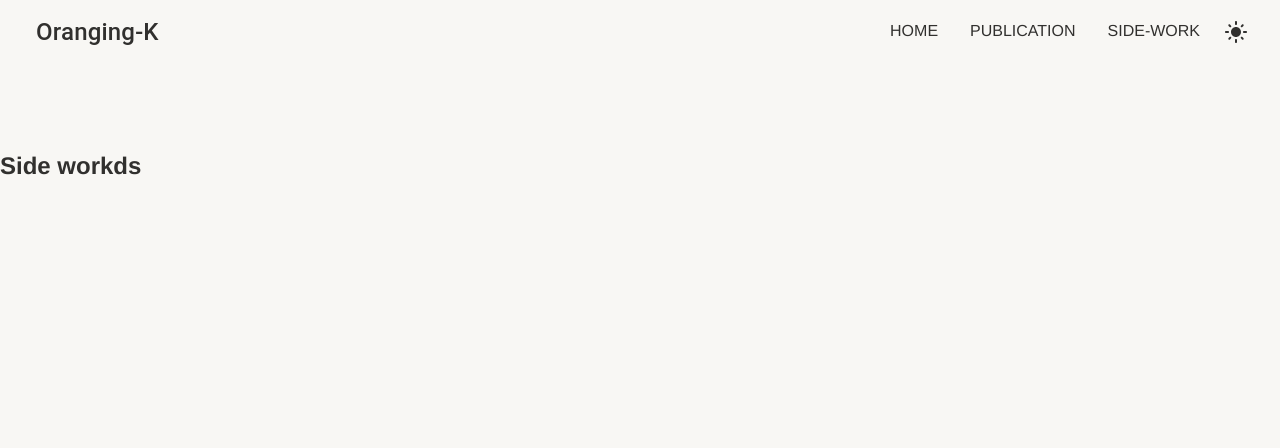
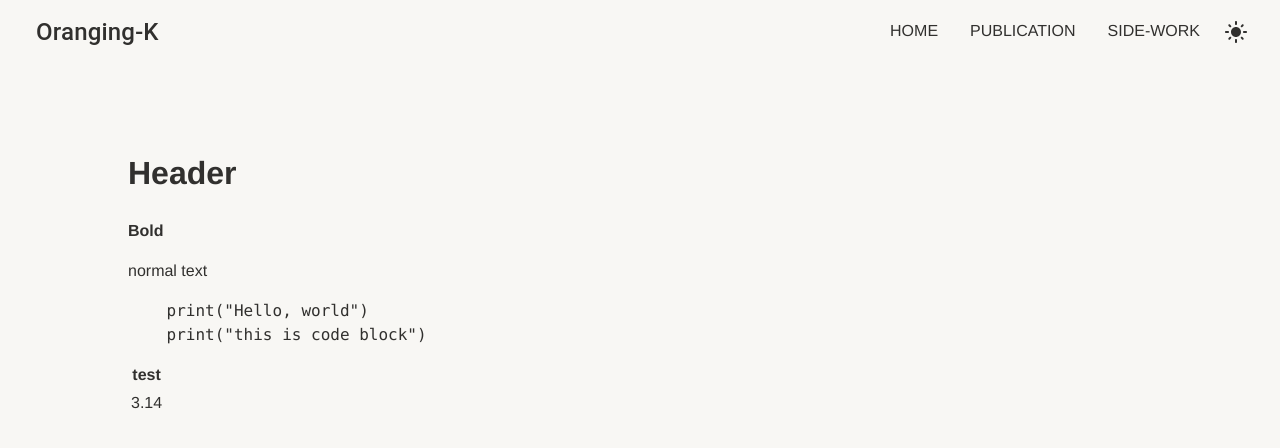
Before and after one commit to jeongsol-kim/jeongsol-kim, a React (Create React App) app: page /sidework in a window 1280 px wide. Shown: the top 448 px of the page. Built offline with nearby package versions, Linux system fonts and the light colour scheme.

Commit message:
apply markdown

```diff
--- a/src/components/sidework.js
+++ b/src/components/sidework.js
@@ -1,8 +1,12 @@
+import styled from "styled-components";
+import ReactMarkdown from "react-markdown";
+import remarkGfm from "remark-gfm";
+import post from "../data/post";
 
 const Sidework = () => {
     return (
-        <div>
-            <h2> Side workds </h2>
+        <div className="center-content">
+        <ReactMarkdown remarkPlugins={[remarkGfm]} children={post} />
         </div>
     );
 }
--- /dev/null
+++ b/src/data/post.js
@@ -0,0 +1,20 @@
+
+const post = `
+
+# Header
+
+**Bold**
+
+normal text
+
+\`\`\`
+    print("Hello, world")
+    print("this is code block")
+\`\`\`
+
+| test |
+|-|
+| 3.14 |
+`;
+
+export default post
```
